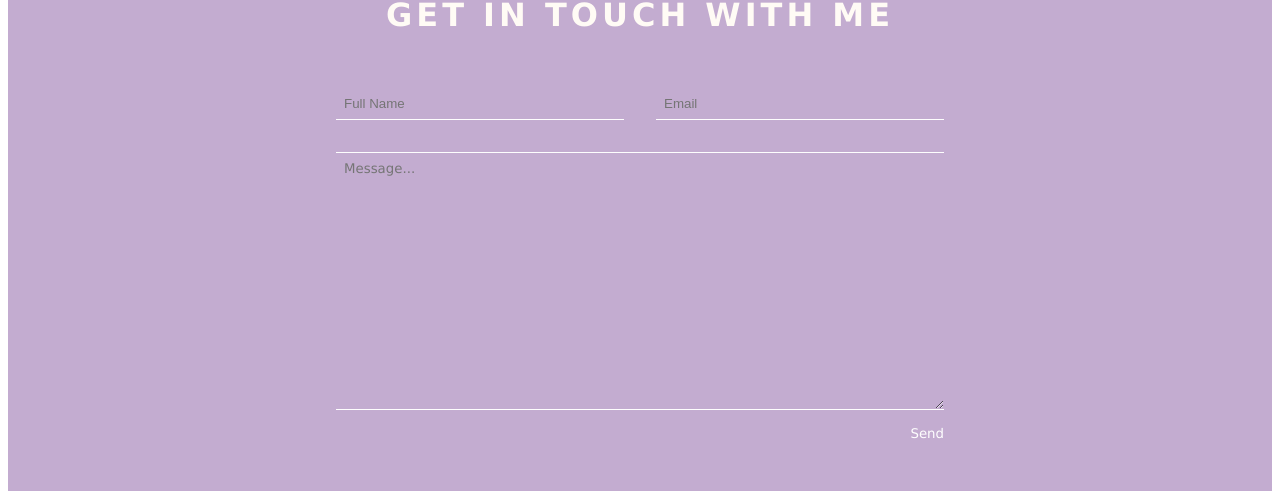
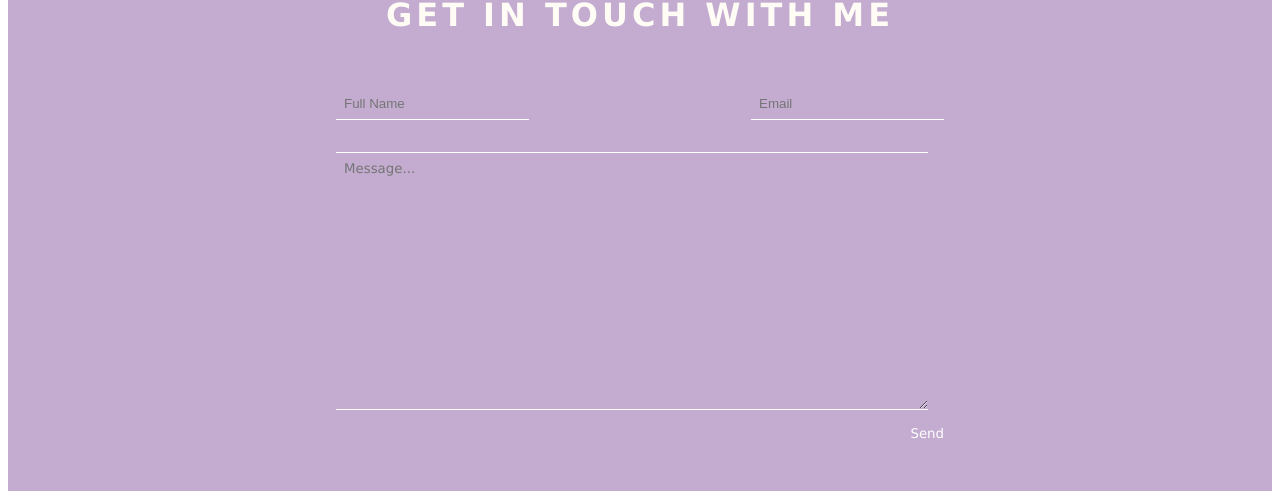
Before and after one commit to sunshinemoua/pang-moua, a React (Create React App) app: page /contact in a window 1280 px wide. Shown: the part 146-637 px from the top of the page. Built offline with nearby package versions, Linux system fonts and the light colour scheme.

Commit message:
added verification to form; requires all fields; provides error message if field is missing

```diff
--- a/src/components/Button/Button.js
+++ /dev/null
@@ -1,15 +0,0 @@
-import React from "react";
-
-const Button = (props) => {
-  return (
-    <button
-      className={props.myClass}
-      type={props.type}
-      onClick={props.handleClick}
-    >
-      {props.children}
-    </button>
-  );
-};
-
-export default Button;
--- a/src/components/Form/Form.js
+++ b/src/components/Form/Form.js
@@ -1,6 +1,5 @@
 import React, { useState } from "react";
 import Card from "../Card/Card";
-import Button from "../Button/Button";
 import Header from "../Header/Header";
 import classes from "./Form.module.css";
 import emailjs from "@emailjs/browser";
@@ -10,9 +9,9 @@ const Form = () => {
   const [email, setEmail] = useState("");
   const [message, setMessage] = useState("");
 
-  const sendEmail = (event) => {
-    event.preventDefault();
+  const [clicked, setClicked] = useState(false);
 
+  const sendEmail = () => {
     const templateParams = {
       to_name: "Sunshine",
       from_name,
@@ -30,7 +29,7 @@ const Form = () => {
       .then(
         (result) => {
           console.log(result.text);
-          alert("message sent successfully");
+          alert("Thank you for your message!");
           setFromName("");
           setEmail("");
           setMessage("");
@@ -41,13 +40,27 @@ const Form = () => {
       );
   };
 
+  const handleSubmit = (event) => {
+    event.preventDefault();
+    if (from_name && email && message) {
+      sendEmail();
+      setClicked(false);
+    } else {
+      setClicked(true);
+    }
+  };
+
   return (
     <div>
       <Card className={classes.background}>
         <div className={classes["form-outer-wrapper"]}>
           <Header header={"Get in Touch With Me"} />
-          <form className={classes["form-inner-wrapper"]} onSubmit={sendEmail}>
+          <form
+            className={classes["form-inner-wrapper"]}
+            onSubmit={handleSubmit}
+          >
             <span className={classes["full-name-email-row"]}>
+              <span className={classes["full-name-error"]}>
                 <input
                   className={classes["input-name"]}
                   placeholder="Full Name"
@@ -56,6 +69,11 @@ const Form = () => {
                   value={from_name}
                   onChange={(event) => setFromName(event.target.value)}
                 />
+                {!from_name && clicked && (
+                  <span className={classes.error}>Please enter a name</span>
+                )}
+              </span>
+              <span className={classes["email-error"]}>
                 <input
                   className={classes["input-email"]}
                   placeholder="Email"
@@ -64,7 +82,13 @@ const Form = () => {
                   value={email}
                   onChange={(event) => setEmail(event.target.value)}
                 />
+
+                {!email && clicked && (
+                  <span className={classes.error}>Please enter an email</span>
+                )}
               </span>
+            </span>
+            <span className={classes["message-error"]}>
               <textarea
                 className={classes["input-message"]}
                 placeholder="Message..."
@@ -73,11 +97,13 @@ const Form = () => {
                 value={message}
                 onChange={(event) => setMessage(event.target.value)}
               />
+              {!message && clicked && (
+                <span className={classes.error}>Please enter a message</span>
+              )}
+            </span>
 
             <span className={classes.button}>
-              <Button className={classes.sendButton} type="submit">
-                Send
-              </Button>
+              <button type="submit">Send</button>
             </span>
           </form>
         </div>
--- a/src/components/Form/Form.module.css
+++ b/src/components/Form/Form.module.css
@@ -29,7 +29,7 @@
 
 .input-name,
 .input-email {
-  width: 50%;
+  width: auto;
   margin: 1rem;
   padding: 0.5rem;
   border: none;
@@ -43,6 +43,7 @@
   display: flex;
   justify-content: center;
   align-items: center;
+  width: 90%;
   font-family: Verdana, sans-serif;
   margin: 1rem;
   padding: 0.5rem;
@@ -70,6 +71,20 @@ button {
   float: right;
 }
 
+button:hover {
+  color: #636363;
+}
+
+button:disabled:hover {
+  color: red;
+}
+
+.error {
+  display: flex;
+  margin-left: 1rem;
+  color: red;
+}
+
 input:-webkit-autofill,
 input:-webkit-autofill:hover,
 input:-webkit-autofill:focus {
```
Lines whose indentation alone changed are shown as unchanged.
